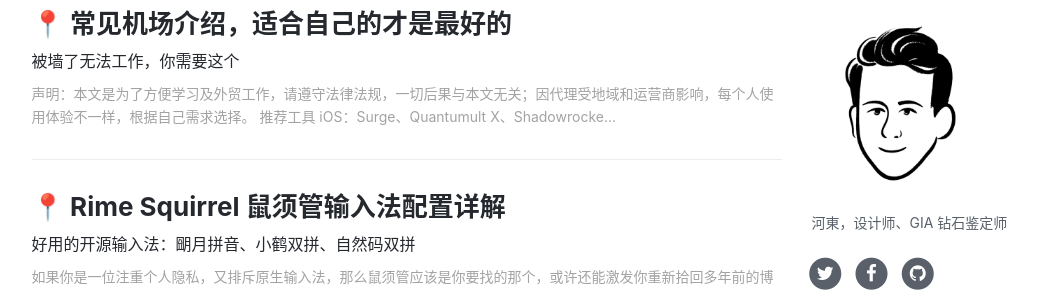
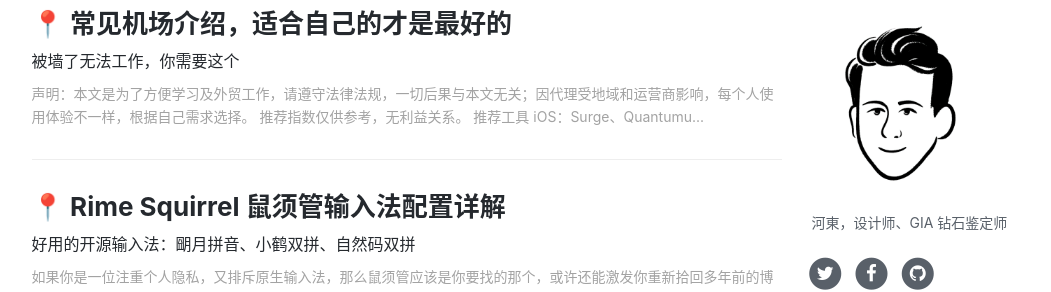
Before and after one commit to ssnhd/ssnhd.github.io, a Jekyll site: the page built from index.html, in a window 1280 px wide and 900 px high, scrolled down 469 px. Shown: the part 175-467 px from the top of the window, without its empty margins (136-1187 px from the left). Built offline with Jekyll 4.4.1, drawn with Linux system fonts in a browser that asks for light colours; nearby versions of some CDN libraries; the list of posts is cut into pages by our own code; comment, search, counter and statistics services are not loaded.

Commit message:
Update 2022-1-26-server.md

```diff
--- a/_posts/2022-1-26-server.md
+++ b/_posts/2022-1-26-server.md
@@ -17,7 +17,8 @@
   - 速蛙云
 ---
 
-声明：本文是为了方便学习及外贸工作，请遵守法律法规，一切后果与本文无关；因代理受地域和运营商影响，每个人使用体验不一样，根据自己需求选择。
+声明：本文是为了方便学习及外贸工作，请遵守法律法规，一切后果与本文无关；因代理受地域和运营商影响，每个人使用体验不一样，根据自己需求选择。\
+`推荐指数仅供参考，无利益关系。`
 
 # 推荐工具
 
```
